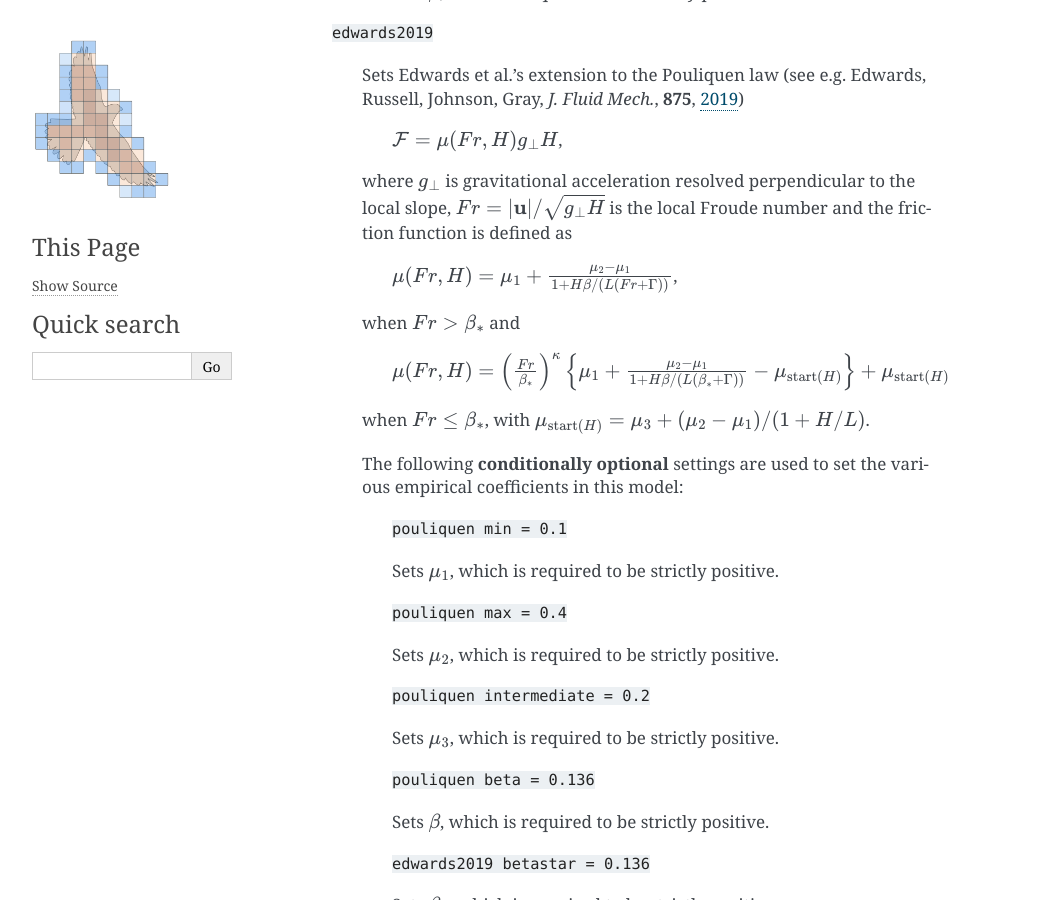
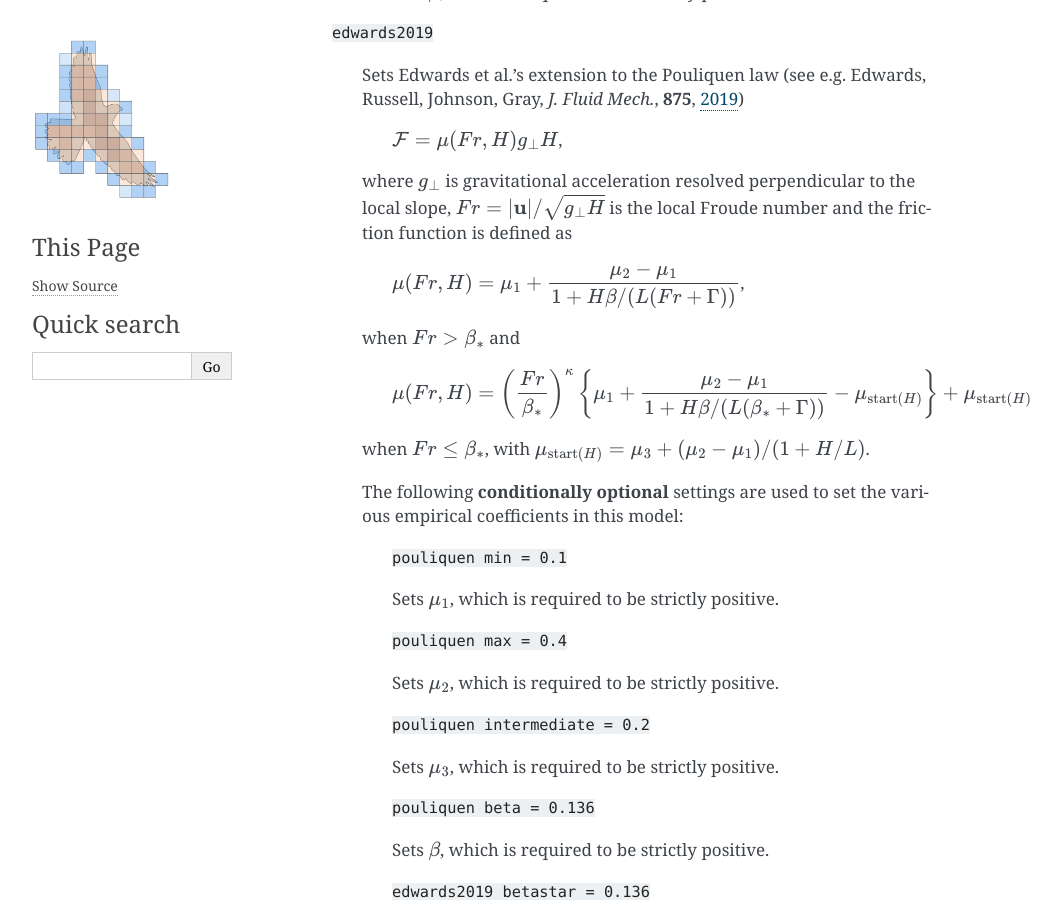
Before and after one commit to jakelangham/kestrel, a Sphinx documentation site: the page built from docs/source/settings_and_parameters/parameters.rst, in a window 1280 px wide and 900 px high, scrolled down 2003 px. Shown: the whole window, without its empty margins (148-1209 px from the left). Built offline with Sphinx 7.4.7, drawn with Linux system fonts in a browser that asks for light colours.

Commit message:
Improve rendering by changing frac to dfrac

```diff
--- a/docs/source/settings_and_parameters/parameters.rst
+++ b/docs/source/settings_and_parameters/parameters.rst
@@ -108,11 +108,11 @@ There are two **required** settings in the *Parameters* block:
             perpendicular to the local slope, :math:`Fr = |\mathbf{u}|/\sqrt{g_\perp H}`
             is the local Froude number and the friction function is defined as
 
-                :math:`\mu(Fr, H) = \mu_1 + \frac{\mu_2 - \mu_1}{1 + H \beta / (L(Fr + \Gamma))}`,
+                :math:`\mu(Fr, H) = \mu_1 + \dfrac{\mu_2 - \mu_1}{1 + H \beta / (L(Fr + \Gamma))}`,
 
             when :math:`Fr > \beta_*` and
 
-                :math:`\mu(Fr, H) = \left(\frac{Fr}{\beta_*}\right)^\kappa \left\{\mu_1 + \frac{\mu_2 - \mu_1}{1 + H \beta / (L(\beta_* + \Gamma))} - \mu_{\mathrm{start}(H)}\right\} + \mu_{\mathrm{start}(H)}`
+                :math:`\mu(Fr, H) = \left(\dfrac{Fr}{\beta_*}\right)^\kappa \left\{\mu_1 + \dfrac{\mu_2 - \mu_1}{1 + H \beta / (L(\beta_* + \Gamma))} - \mu_{\mathrm{start}(H)}\right\} + \mu_{\mathrm{start}(H)}`
 
             when :math:`Fr \leq \beta_*`, with :math:`\mu_{\mathrm{start}(H)} =
             \mu_3 + (\mu_2 - \mu_1) / (1 + H / L)`.
```
